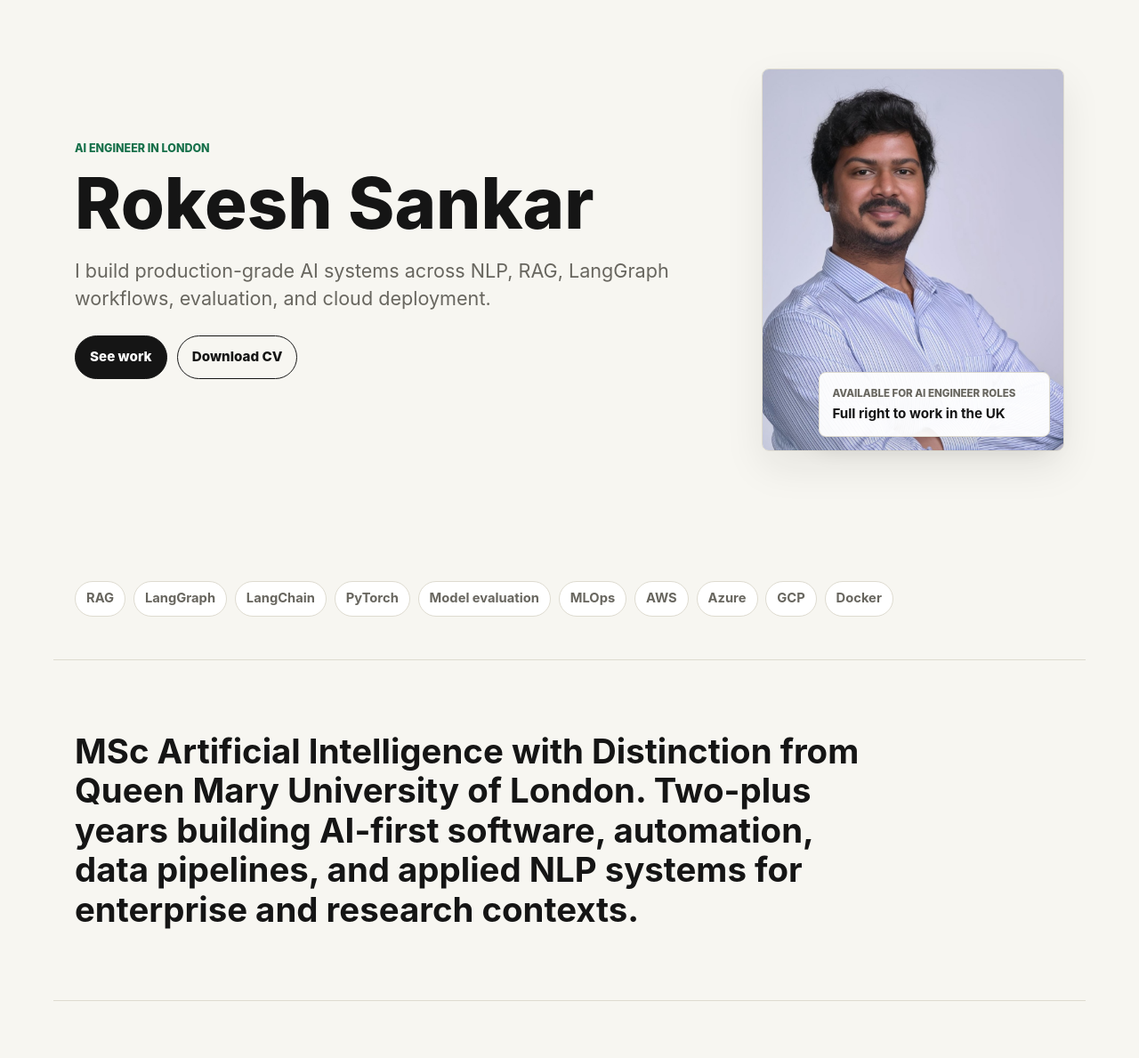
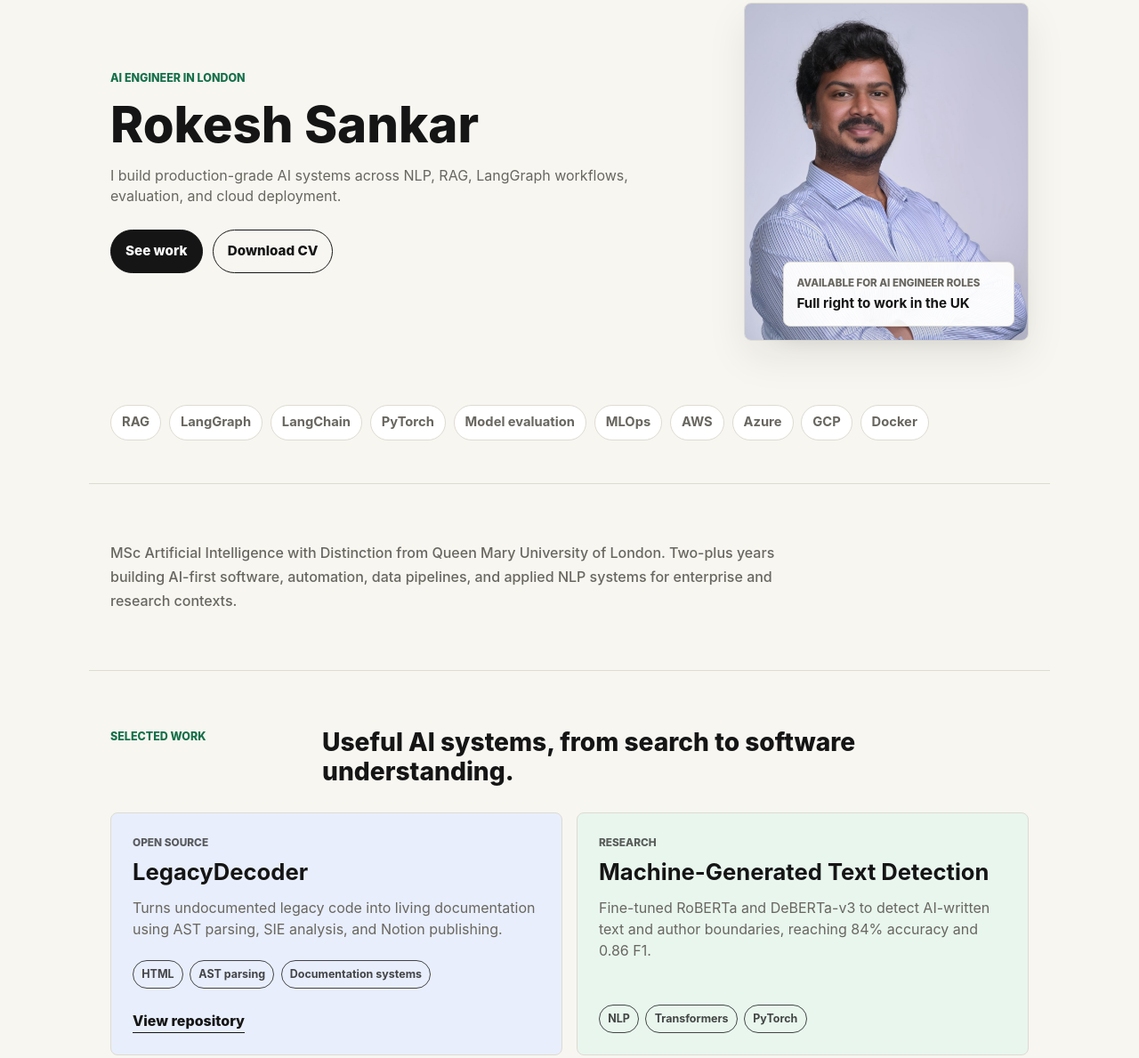
Before and after one commit to rokesh1/rokesh1.github.io, a plain HTML site: page index.html in a window 1280 px wide. Shown: the part 152-1341 px from the top of the page at 89% size. Drawn offline with Linux system fonts and the light colour scheme.

Commit message:
Reduce portfolio text scale

```diff
--- a/index.html
+++ b/index.html
@@ -14,7 +14,7 @@
     <link rel="canonical" href="https://rokesh.me/">
     <link rel="icon" href="favicon.svg" type="image/svg+xml">
     <link rel="preload" href="assets/rokesh-sankar.jpg" as="image">
-    <link rel="stylesheet" href="styles.css?v=2">
+    <link rel="stylesheet" href="styles.css?v=3">
   </head>
   <body>
     <a class="skip-link" href="#work">Skip to work</a>
@@ -225,6 +225,6 @@
       <a href="#top">Back to top</a>
     </footer>
 
-    <script src="script.js?v=2"></script>
+    <script src="script.js?v=3"></script>
   </body>
 </html>
--- a/styles.css
+++ b/styles.css
@@ -11,7 +11,7 @@
   --mint-soft: #e8f6ee;
   --coral-soft: #fff0e9;
   --shadow: 0 18px 45px rgba(21, 21, 21, 0.08);
-  --max: 1160px;
+  --max: 1080px;
 }
 
 * {
@@ -148,11 +148,11 @@ main {
 
 .hero {
   display: grid;
-  grid-template-columns: minmax(0, 1fr) 340px;
-  gap: clamp(2rem, 5vw, 4rem);
+  grid-template-columns: minmax(0, 1fr) 320px;
+  gap: clamp(1.5rem, 4vw, 3rem);
   align-items: center;
-  min-height: calc(100svh - 78px);
-  padding-block: clamp(3rem, 8vw, 6rem);
+  min-height: auto;
+  padding-block: clamp(2.5rem, 6vw, 4.5rem);
 }
 
 .eyebrow {
@@ -172,11 +172,11 @@ p {
 }
 
 h1 {
-  max-width: 760px;
+  max-width: 680px;
   margin: 0;
-  font-size: clamp(3rem, 6.2vw, 5.2rem);
-  font-weight: 850;
-  line-height: 0.96;
+  font-size: clamp(2.4rem, 4.4vw, 3.9rem);
+  font-weight: 820;
+  line-height: 1.04;
   letter-spacing: 0;
 }
 
@@ -185,10 +185,10 @@ h1 span {
 }
 
 .hero-lede {
-  max-width: 680px;
-  margin: 1.4rem 0 0;
+  max-width: 620px;
+  margin: 1rem 0 0;
   color: var(--muted);
-  font-size: clamp(1.05rem, 1.7vw, 1.35rem);
+  font-size: clamp(1rem, 1.25vw, 1.15rem);
   line-height: 1.45;
 }
 
@@ -227,7 +227,7 @@ h1 span {
 
 .hero-portrait img {
   width: 100%;
-  height: 430px;
+  height: 380px;
   object-fit: cover;
   border: 1px solid var(--line);
   border-radius: 8px;
@@ -298,7 +298,7 @@ h1 span {
 }
 
 .section-pad {
-  padding-block: clamp(3rem, 7vw, 5rem);
+  padding-block: clamp(2.5rem, 5vw, 4rem);
 }
 
 .intro {
@@ -307,12 +307,12 @@ h1 span {
 }
 
 .intro p {
-  max-width: 920px;
+  max-width: 780px;
   margin: 0;
-  color: var(--ink);
-  font-size: clamp(1.45rem, 3vw, 2.6rem);
-  font-weight: 750;
-  line-height: 1.16;
+  color: var(--muted);
+  font-size: clamp(1rem, 1.2vw, 1.15rem);
+  font-weight: 500;
+  line-height: 1.7;
 }
 
 .section-heading {
@@ -323,11 +323,11 @@ h1 span {
 }
 
 .section-heading h2 {
-  max-width: 760px;
+  max-width: 680px;
   margin: 0;
-  font-size: clamp(1.65rem, 3.3vw, 2.85rem);
-  font-weight: 820;
-  line-height: 1.05;
+  font-size: clamp(1.35rem, 2.2vw, 2rem);
+  font-weight: 780;
+  line-height: 1.18;
 }
 
 .project-grid {
@@ -337,7 +337,7 @@ h1 span {
 }
 
 .project-card {
-  min-height: 280px;
+  min-height: 240px;
   display: flex;
   flex-direction: column;
   justify-content: space-between;
@@ -349,7 +349,7 @@ h1 span {
 }
 
 .project-card-large {
-  min-height: 280px;
+  min-height: 240px;
   background: var(--blue-soft);
 }
 
@@ -377,8 +377,8 @@ h1 span {
 
 .project-card h3 {
   margin: 0;
-  font-size: clamp(1.6rem, 3vw, 2.65rem);
-  line-height: 1.04;
+  font-size: clamp(1.25rem, 2vw, 1.75rem);
+  line-height: 1.15;
 }
 
 .project-card p:not(.project-kicker) {
@@ -431,11 +431,11 @@ h1 span {
 }
 
 .story-copy p {
-  max-width: 760px;
+  max-width: 720px;
   margin: 0 0 1rem;
   color: var(--muted);
-  font-size: clamp(1.05rem, 2vw, 1.28rem);
-  line-height: 1.55;
+  font-size: 1rem;
+  line-height: 1.65;
 }
 
 .stat-list {
@@ -453,8 +453,8 @@ h1 span {
 }
 
 .stat-list dt {
-  font-size: clamp(1.55rem, 3vw, 2.35rem);
-  font-weight: 820;
+  font-size: clamp(1.25rem, 2vw, 1.65rem);
+  font-weight: 780;
   line-height: 1.05;
 }
 
@@ -483,7 +483,7 @@ h1 span {
 }
 
 .process-steps article {
-  min-height: 190px;
+  min-height: 170px;
   display: flex;
   flex-direction: column;
   border: 1px solid var(--line);
@@ -499,9 +499,9 @@ h1 span {
 }
 
 .process-steps h3 {
-  margin: 2rem 0 0.5rem;
-  font-size: clamp(1.25rem, 2.2vw, 1.8rem);
-  line-height: 1.08;
+  margin: 1.5rem 0 0.5rem;
+  font-size: clamp(1.1rem, 1.8vw, 1.35rem);
+  line-height: 1.18;
 }
 
 .process-steps p {
@@ -519,11 +519,11 @@ h1 span {
 }
 
 .contact h2 {
-  max-width: 720px;
+  max-width: 640px;
   margin: 0;
-  font-size: clamp(1.85rem, 4vw, 3.4rem);
-  font-weight: 820;
-  line-height: 1.03;
+  font-size: clamp(1.5rem, 2.6vw, 2.25rem);
+  font-weight: 780;
+  line-height: 1.16;
 }
 
 .contact-panel {
@@ -660,7 +660,7 @@ h1 span {
   }
 
   h1 {
-    font-size: clamp(2.8rem, 15vw, 4rem);
+    font-size: clamp(2.2rem, 11vw, 3.2rem);
   }
 
   h1 span {
@@ -676,7 +676,7 @@ h1 span {
   }
 
   .hero-portrait img {
-    height: 360px;
+    height: 320px;
   }
 
   .hero-portrait figcaption {
@@ -686,7 +686,8 @@ h1 span {
   }
 
   .intro p {
-    font-size: 1.45rem;
+    font-size: 1rem;
+    line-height: 1.7;
   }
 
   .section-heading h2,
```
